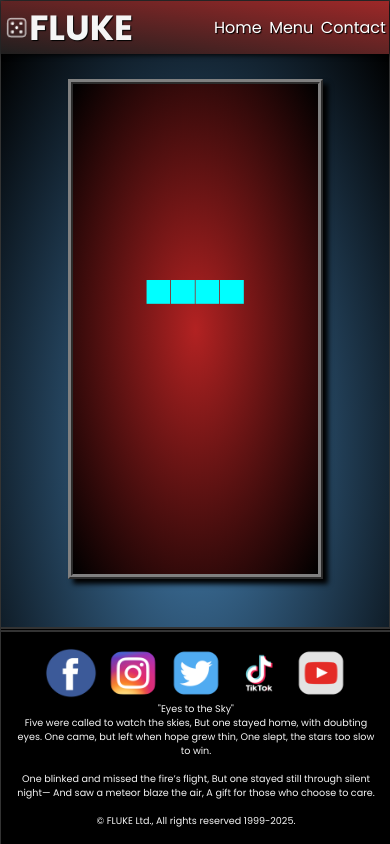
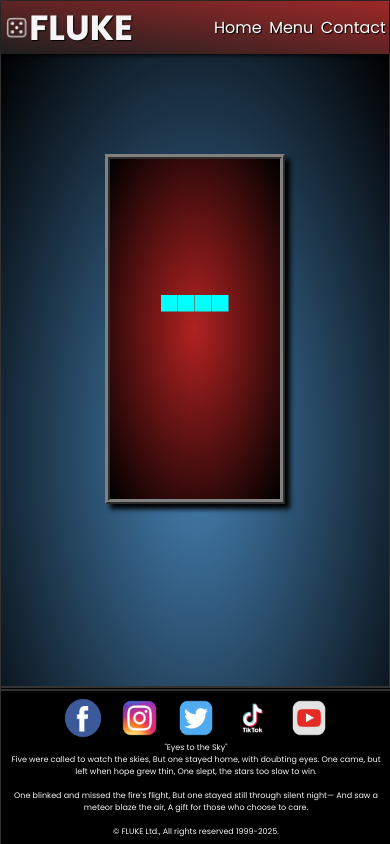
Before and after one commit to simplord123/tetris, a plain HTML site: page index.html in a window 390 px wide. Drawn offline with Linux system fonts and the light colour scheme.

Commit message:
Update style.css

```diff
--- a/style.css
+++ b/style.css
@@ -89,7 +89,7 @@ footer img{
     padding-right: 0.25rem;
     padding-left: 0.25rem;
 }
-@media screen and (max-width: 375px) {
+@media screen and (max-width: 390px) {
     main {
         background-image: radial-gradient(steelblue,black);
         display: flex;
@@ -105,4 +105,27 @@ footer img{
         box-shadow: 5px 5px 5px black;
         margin-bottom: 15rem;
       }
+      footer{
+        position: fixed;
+        width: inherit;
+        max-width: inherit;
+        padding: 0.4rem;
+        height: fit-content;
+        bottom: 0;
+        background-color: black;
+        backdrop-filter: blur(1rem);
+        border-top: 5px double #333;
+        color: whitesmoke;
+        text-align: center;
+        font-size: 0.5rem;
+      }
+      footer img{
+        display: inline-block;
+        margin: auto;
+        align-items: center;
+        padding-right: 0.50rem;
+        padding-left: 0.50rem;
+        width: 3.4rem;
+        height: 2.5rem;
+      }
 }
```
